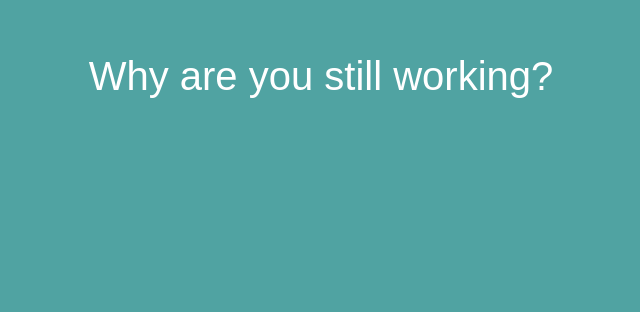
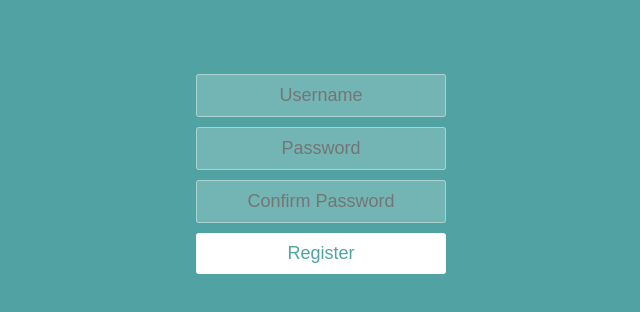
Before and after one commit to Yuto299/react-conditional-rendering, a React (Vite) app: page / in a window 1280 px wide. Shown: the part 154-466 px from the top of the page, without its empty margins (319-959 px from the left). Built offline with nearby package versions, Linux system fonts and the light colour scheme.

Commit message:
ログインの実装完了

```diff
--- a/src/App.jsx
+++ b/src/App.jsx
@@ -1,23 +1,45 @@
+import Form from "./Form";
 import "./App.css";
-import Login from "./Login";
 
-// let isLoggedIn = false;
-
-const currentTime = new Date(2025, 8, 30, 18).getHours();
-
-console.log(currentTime);
+var userIsRegistered = false;
 
 function App() {
   return (
-    <>
-      <div className="container">
-        {
-          currentTime > 12 && <h1>Why are you still working?</h1>
-          // isLoggedIn ? <h1>Hello</h1> : <Login />
-        }
-      </div>
-    </>
+    <div className="container">
+      <Form userIsRegistered={userIsRegistered} />
+    </div>
   );
 }
 
 export default App;
+
+//Challenge: Without moving the userIsRegistered variable,
+//1. Show Login as the button text if userIsRegistered is true.
+//Show Register as the button text if userIsRegistered is false.
+//2. Only show the Confirm Password input if userIsRegistered is false.
+//Don't show it if userIsRegistered is true.
+
+// import "./App.css";
+// import Login from "./Login";
+
+// // let isLoggedIn = false;
+
+// const currentTime = new Date(2025, 8, 30, 18).getHours();
+
+// console.log(currentTime);
+
+// function App() {
+//   return (
+//     <>
+//       <div className="container">
+//         {
+//           currentTime > 12 && <h1>Why are you still working?</h1>
+//           // trueコメントが出る、falseならスルー
+//           // isLoggedIn ? <h1>Hello</h1> : <Login />
+//         }
+//       </div>
+//     </>
+//   );
+// }
+
+// export default App;
--- /dev/null
+++ b/src/Form.jsx
@@ -0,0 +1,15 @@
+const Form = ({ userIsRegistered }) => {
+  return (
+    <form className="form">
+      <input type="text" placeholder="Username" />
+      <input type="password" placeholder="Password" />
+      {!userIsRegistered && (
+        <input type="password" placeholder="Confirm Password" />
+      )}
+
+      <button type="submit">{userIsRegistered ? "Login" : "Register"}</button>
+    </form>
+  );
+};
+
+export default Form;
--- a/src/Input.jsx
+++ b/src/Input.jsx
@@ -1,9 +1,9 @@
-const Input = (props) => {
-  return (
-    <>
-      <input type={props.type} placeholder={props.placeholder} />
-    </>
-  );
-};
+// const Input = (props) => {
+//   return (
+//     <>
+//       <input type={props.type} placeholder={props.placeholder} />
+//     </>
+//   );
+// };
 
-export default Input;
+// export default Input;
--- a/src/Login.jsx
+++ b/src/Login.jsx
@@ -1,14 +1,14 @@
-import Input from "./Input";
+// import Input from "./Input";
 
-const Login = () => {
-  return (
-    <form className="form">
-      <Input type="text" placeholder="Username" />
-      <Input type="password" placeholder="password" />
-      {/* passwordタイプは存在する */}
-      <button type="submit">Login</button>
-    </form>
-  );
-};
+// const Login = () => {
+//   return (
+//     <form className="form">
+//       <Input type="text" placeholder="Username" />
+//       <Input type="password" placeholder="password" />
+//       {/* passwordタイプは存在する */}
+//       <button type="submit">Login</button>
+//     </form>
+//   );
+// };
 
-export default Login;
+// export default Login;
```
